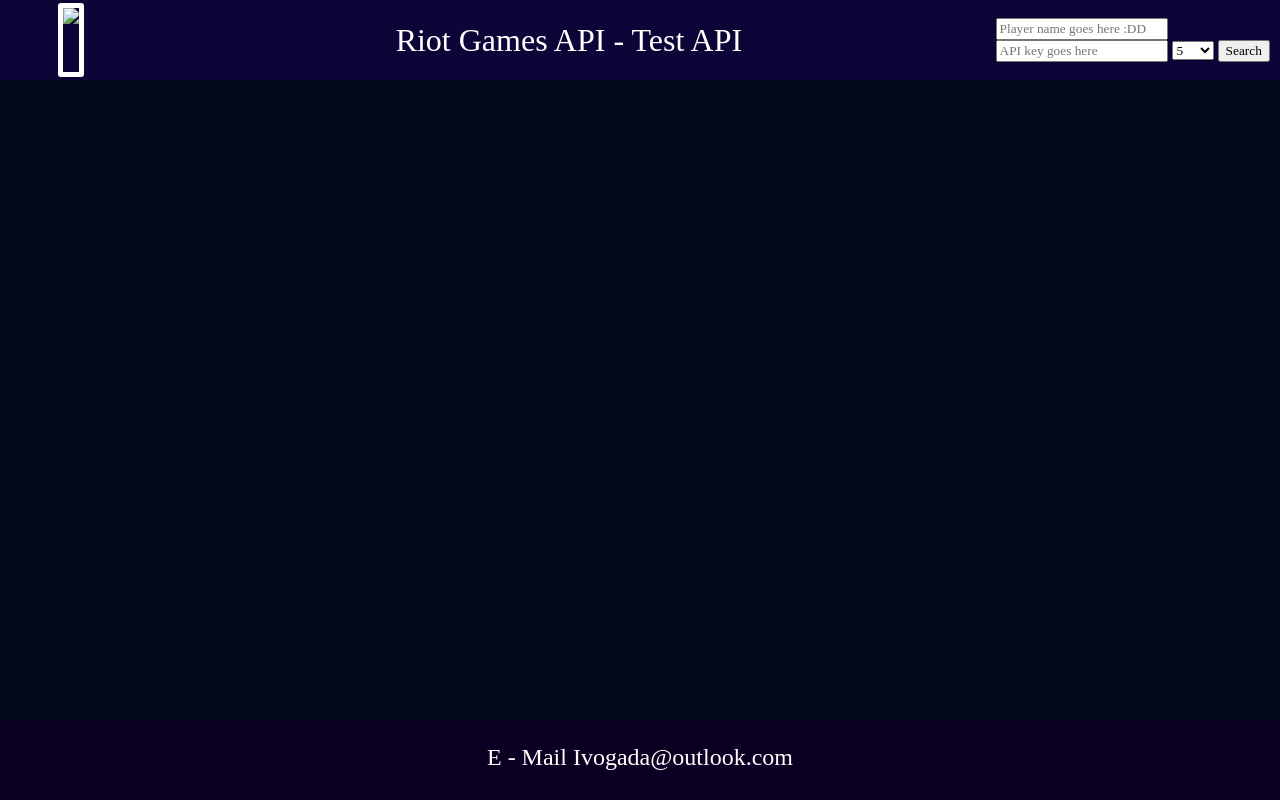
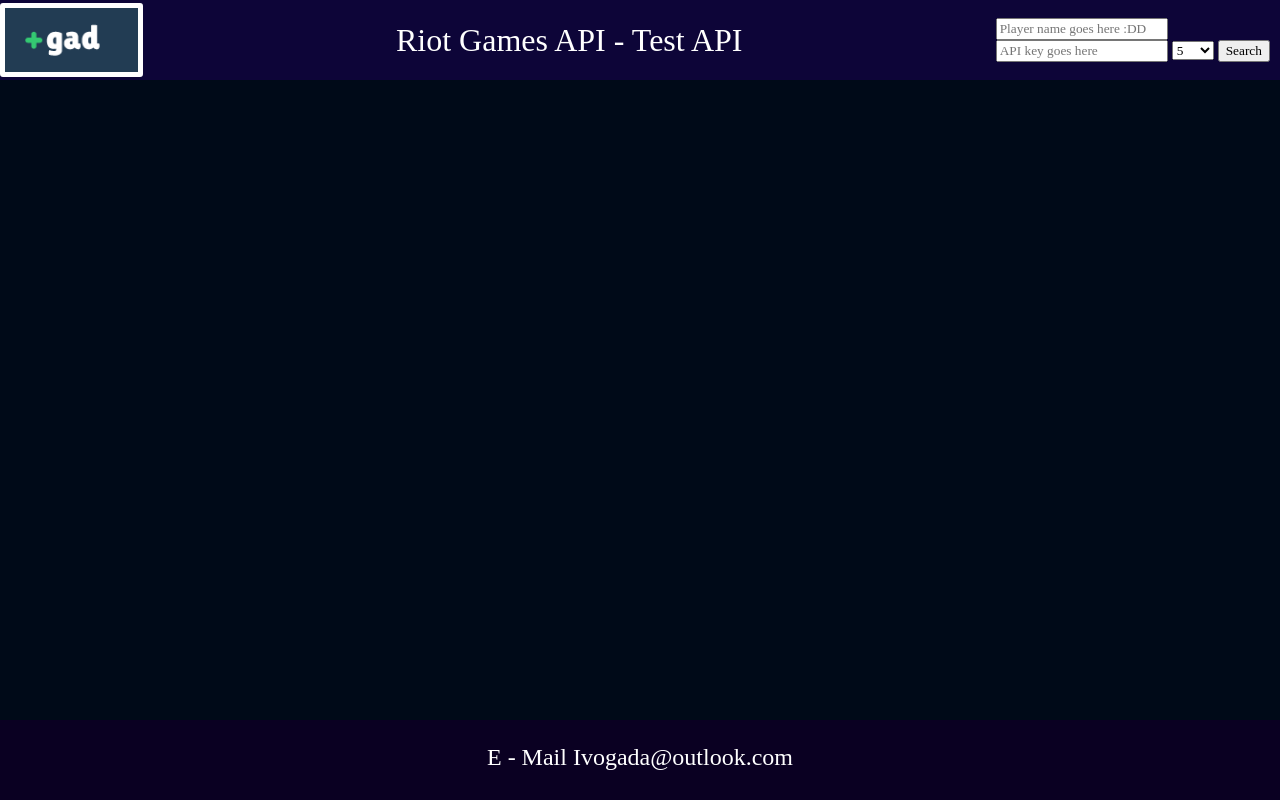
Before and after one commit to 1vogada/apiTest, a plain HTML site: page index.html in a window 1280 px wide. Drawn offline with Linux system fonts and the light colour scheme; the site is published under a folder, as on GitHub Pages, so addresses that start at the root find nothing; a web font is replaced by a local one.

Commit message:
fixed minor issue

```diff
--- a/index.html
+++ b/index.html
@@ -12,7 +12,7 @@
 <body>
     <main>
         <div class="topSide">
-            <img class="logo" src="/assets/img/gadLogo.png">
+            <img class="logo" src="./assets/img/gadLogo.png">
 
             <div class="name" data-champion="1">Riot Games API - Test API</div>
 
```
